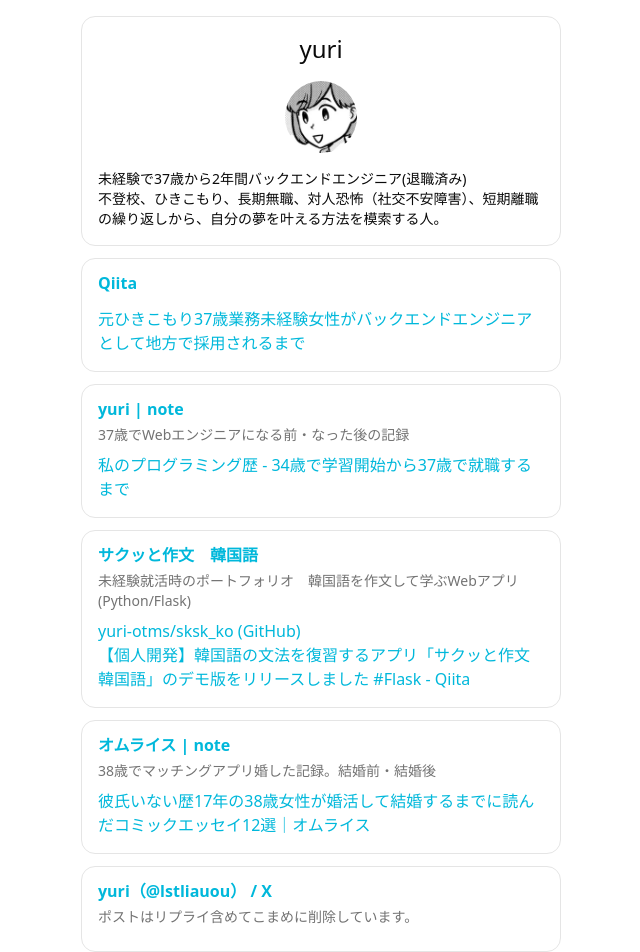
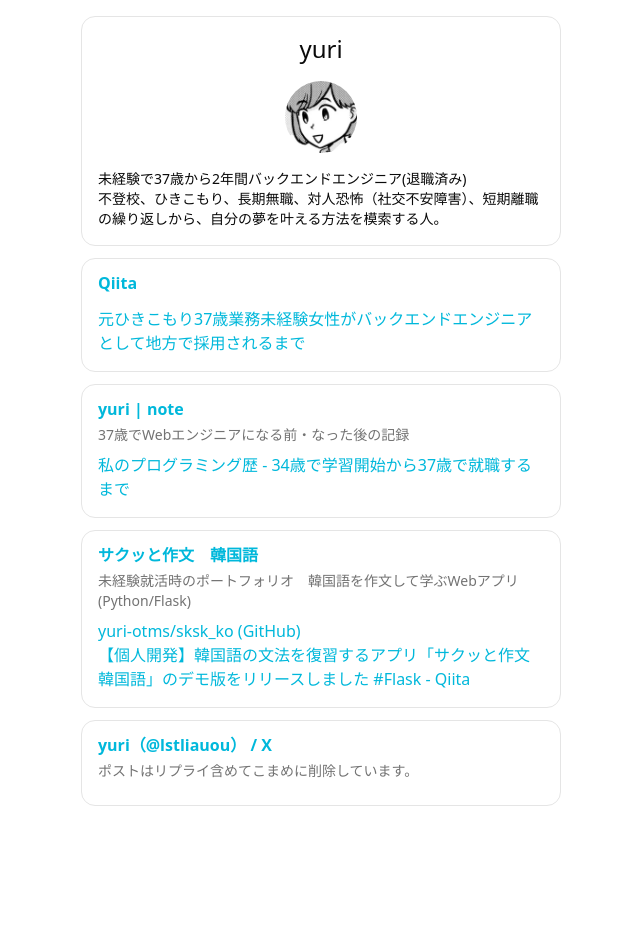
Before and after one commit to yuri-otms/link, a React (Vite) app in the folder pages/: page / in a window 1280 px wide. Shown: the top 952 px of the page, without its empty margins (319-959 px from the left). After the commit the page ends 822 px from the top, so only its background shows below. Built offline with nearby package versions, Linux system fonts and the light colour scheme.

Commit message:
[ update ] 内容変更

```diff
--- a/pages/src/App.tsx
+++ b/pages/src/App.tsx
@@ -46,17 +46,6 @@
         {
           linkTitle: '【個人開発】韓国語の文法を復習するアプリ「サクッと作文　韓国語」のデモ版をリリースしました #Flask - Qiita',
           linkUrl: 'https://qiita.com/yuri_t/items/747a4369bc25c5561139'
-        }
-      ],
-    },
-    {
-      cardTitle: 'オムライス | note',
-      titleLink: 'https://note.com/omuraisu_kk',
-      description: '38歳でマッチングアプリ婚した記録。結婚前・結婚後',
-      links: [
-        {
-          linkTitle: '彼氏いない歴17年の38歳女性が婚活して結婚するまでに読んだコミックエッセイ12選｜オムライス',
-          linkUrl: 'https://note.com/omuraisu_kk/n/nac1f7bdf2f3b'
         }
       ],
     },
```
